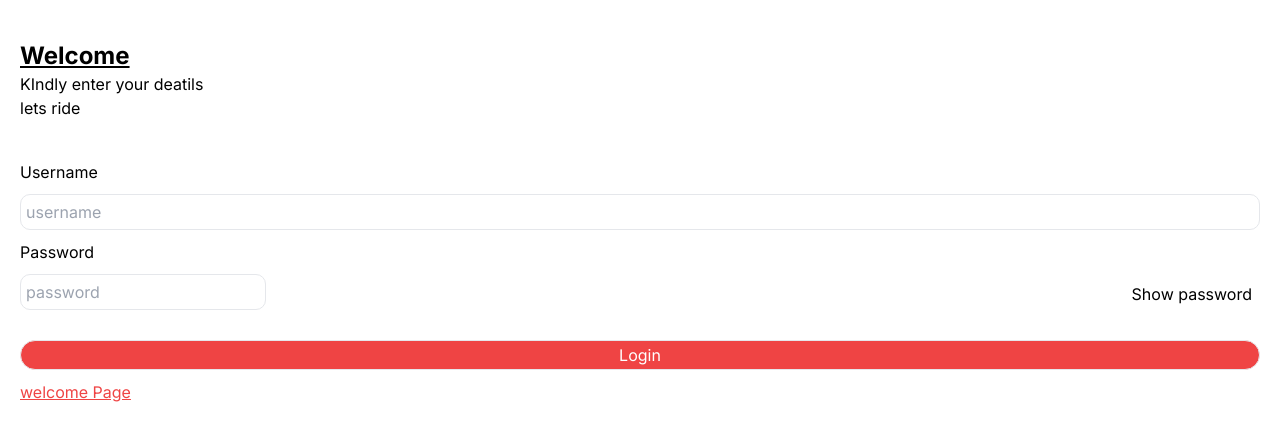
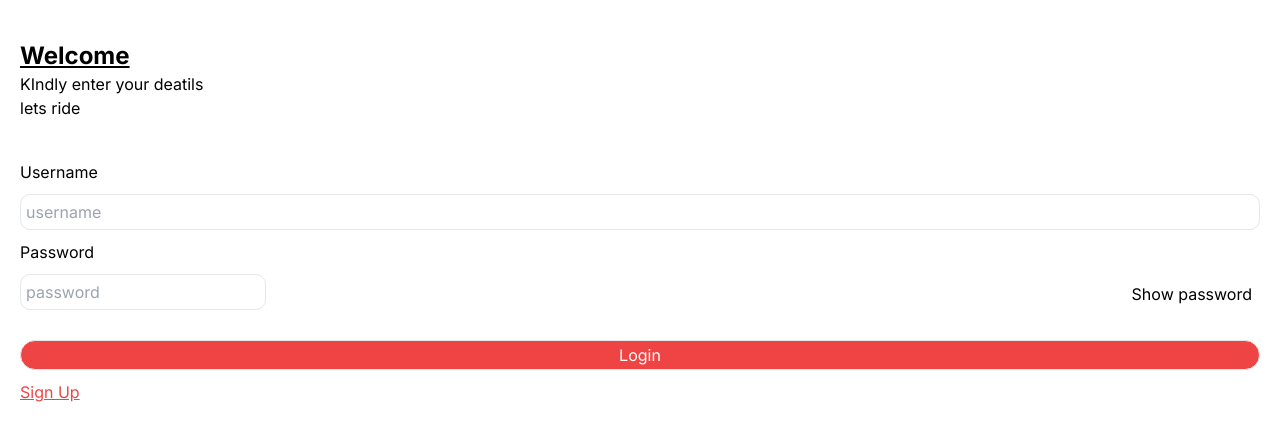
Before and after one commit to linknet-group/k3k3, a Next.js app: page /LoginPage in a window 1280 px wide. Shown: the top 440 px of the page. Built offline with nearby package versions, Linux system fonts and the light colour scheme.

Commit message:
updated commit

```diff
--- a/src/components/Login/Login.tsx
+++ b/src/components/Login/Login.tsx
@@ -134,7 +134,7 @@ Login
 
 {error && <p className="text-red-500">{error}</p>}
 
-<Link className='text-red-500 underline' href="/WelcomePage">welcome Page</Link>
+<Link className='text-red-500 underline' href="/">Sign Up</Link>
 
 
 
```
